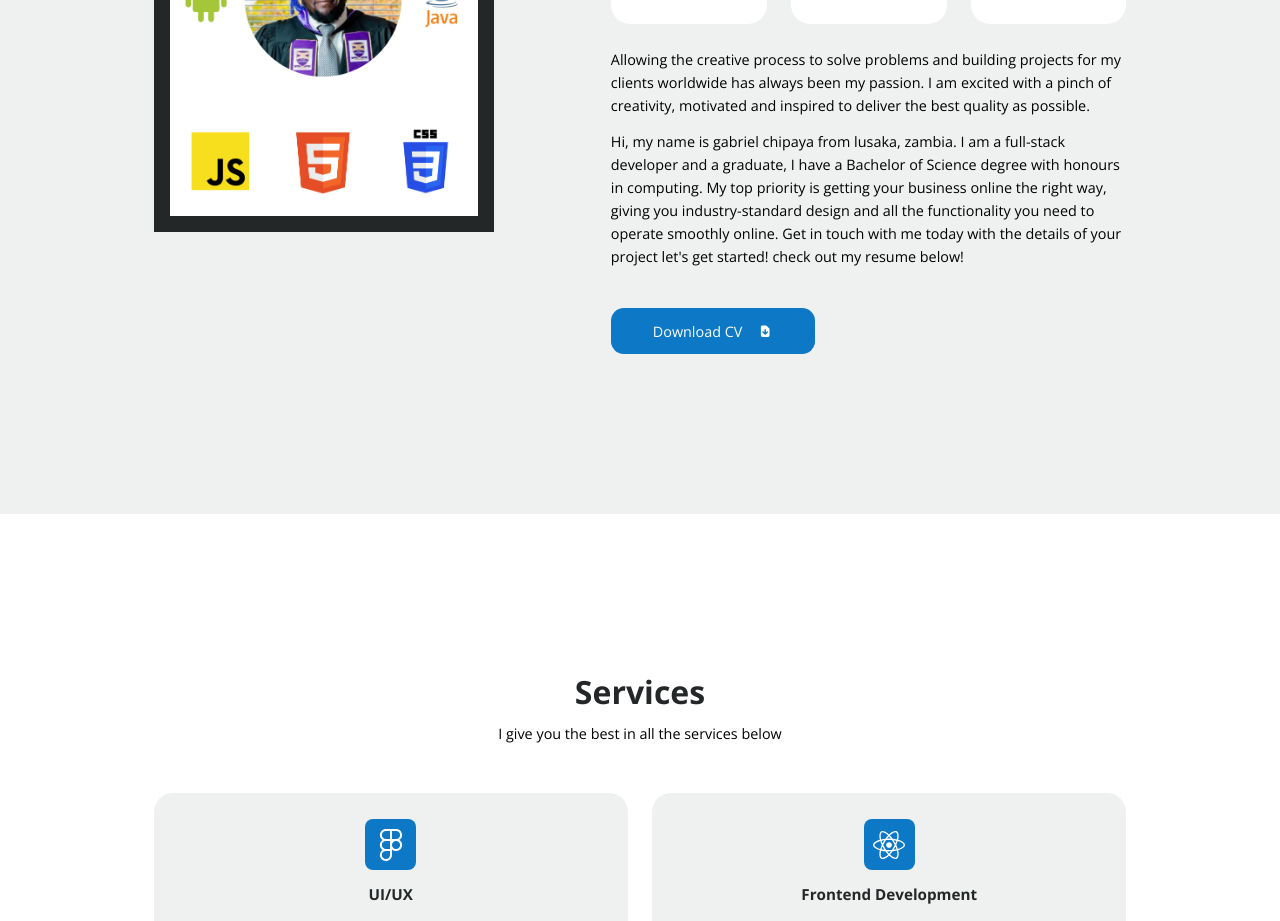
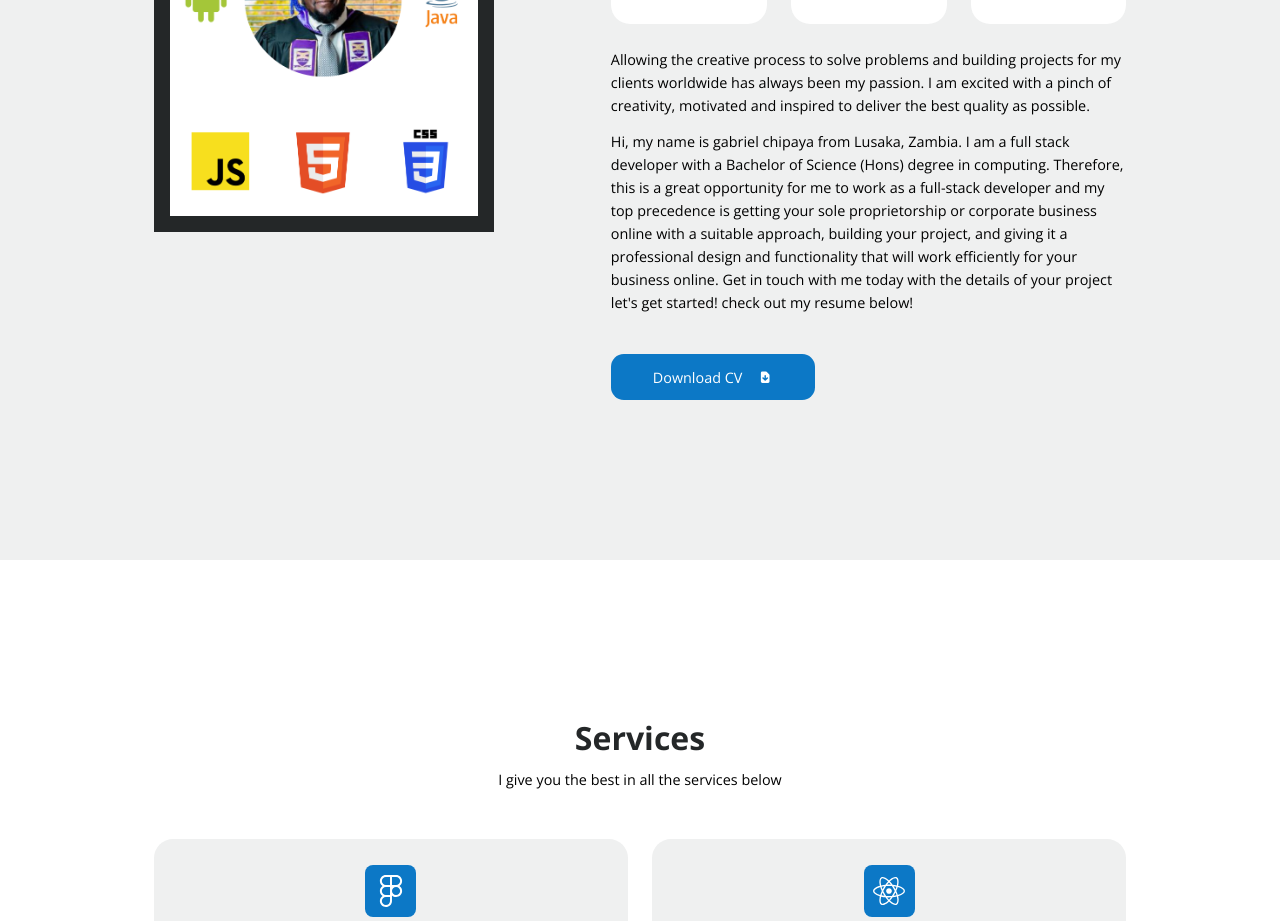
Before and after one commit to GABE400/gabriel-portfolio, a React (Create React App) app: page / in a window 1280 px wide. Shown: the part 1180-2101 px from the top of the page. Built offline with nearby package versions, Linux system fonts and the light colour scheme.

Commit message:
the work

```diff
--- a/src/sections/about/About.jsx
+++ b/src/sections/about/About.jsx
@@ -32,13 +32,15 @@ const About = () => {
             deliver the best quality as possible.
           </p>
           <p>
-            Hi, my name is gabriel chipaya from lusaka, zambia. I am a
-            full-stack developer and a graduate, I have a Bachelor of Science
-            degree with honours in computing. My top priority is getting your
-            business online the right way, giving you industry-standard design
-            and all the functionality you need to operate smoothly online. Get
-            in touch with me today with the details of your project let's get
-            started! check out my resume below!
+            Hi, my name is gabriel chipaya from Lusaka, Zambia. I am a full
+            stack developer with a Bachelor of Science (Hons) degree in
+            computing. Therefore, this is a great opportunity for me to work as
+            a full-stack developer and my top precedence is getting your sole
+            proprietorship or corporate business online with a suitable
+            approach, building your project, and giving it a professional design
+            and functionality that will work efficiently for your business
+            online. Get in touch with me today with the details of your project
+            let's get started! check out my resume below!
           </p>
           <a href={CV} download className='btn primary'>
             Download CV <HiDocumentDownload />
```
